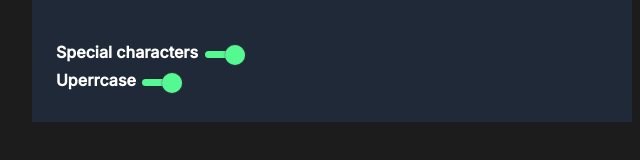
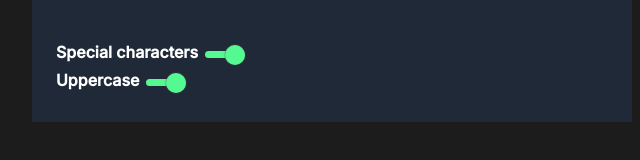
Before and after one commit to aondodawid/Password-Generator, a plain HTML site: page index.html in a window 1280 px wide. Shown: the part 432-592 px from the top of the page, 308-948 px from the left. Drawn offline with Linux system fonts and the light colour scheme.

Commit message:
word error correction

```diff
--- a/index.html
+++ b/index.html
@@ -42,7 +42,7 @@
         <input type="range" min="0" max="1" value="1" id="special-char" />
       </div>
       <div>
-        <label>Uperrcase</label>
+        <label>Uppercase</label>
         <input type="range" min="0" max="1" value="1" id="uperrcase" />
       </div>
     </main>
```
